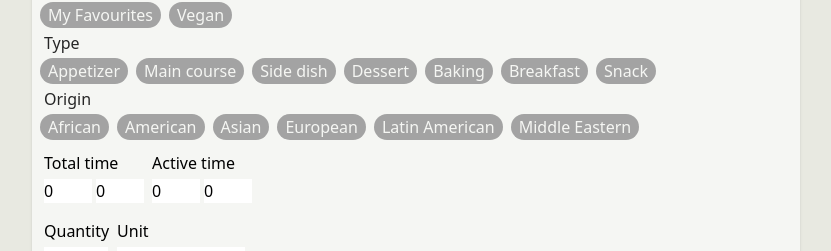
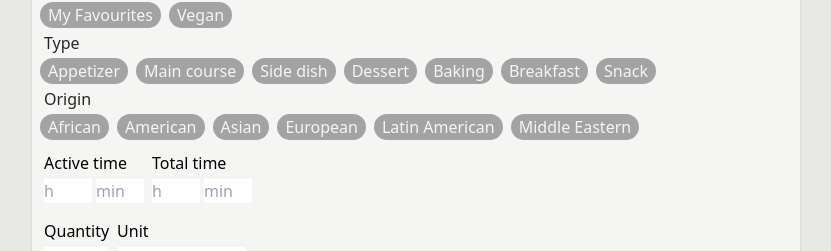
Before and after one commit to niluhaze/My-Recipe-Manager, a React (Vite) app in the folder frontend/: page /edit in a window 1280 px wide. Shown: the part 823-1074 px from the top of the page, without its empty margins (224-1055 px from the left). Built offline with nearby package versions, Linux system fonts and the light colour scheme.

Commit message:
edit: moved get defaults for time and slight tweak

```diff
--- a/frontend/src/pages/Edit.jsx
+++ b/frontend/src/pages/Edit.jsx
@@ -5,13 +5,14 @@
 */
 
 // specify imports
-import React, { useEffect, useState } from "react";
+import React, { useState } from "react";
 import { Navigate, useNavigate } from "react-router-dom";
 import { useMutation, useQueryClient } from "@tanstack/react-query";
 import axios from "axios";
 import TextareaAutosize from "react-textarea-autosize";
 import ImageUpload from "/src/components/ImageUpload";
-import { minutesToHoursMinutes } from "../scripts/time";
+import { getValue, getValueTags } from "../scripts/getValue";
+import { getValueHoursMinutes } from "../scripts/getValueHoursMinutes";
 import allTags from "/src/assets/tags.json";
 
 export const Edit = ({ existingData = {} }) => {
@@ -26,7 +27,8 @@ export const Edit = ({ existingData = {} }) => {
     defaultImage = existingData.image !== "" ? existingData.image : null;
   }
 
-  console.log("title:", existingData.recipeName);
+  // get json of default values for active/total time entries
+  const cookTime = getValueHoursMinutes(existingData, isEditExisting);
 
   const [image, setImage] = useState(defaultImage); // stores image from ImageUpload
   const [isButtonDisabled, setIsButtonDisabled] = useState(false); // stores whether submit button is disabled or not
@@ -102,24 +104,7 @@ export const Edit = ({ existingData = {} }) => {
     deleteRecipe.mutate();
   };
 
-  // used for setting value prop of the form inputs
-  // get a value from existing recipe data if it is defined, else return a default value
-  const getValue = (valueKey, defaultValue = null) => {
-    if (existingData[valueKey] != undefined) {
-      return existingData[valueKey];
-    }
-    return defaultValue;
-  };
-
-  // same as previous function but intended to get active status for tag checkboxes
-  // checks if given tag value is
-  const getValueTags = (tag, defaultValue = false) => {
-    // if not editing existing, return default value
-    if (!isEditExisting) return defaultValue;
-    // if tag included in existing data return true, else false
-    return existingData.tags.includes(tag);
-  };
-
+  // if recipe was successfully updated, navigate to its page
   if (postRecipe.isSuccess) {
     return <Navigate to={"/recipe/" + postRecipe.data.data.urlName} />;
   }
@@ -142,7 +127,7 @@ export const Edit = ({ existingData = {} }) => {
             name="recipeName"
             id="recipeName"
             className="w-full text-3xl"
-            defaultValue={getValue("recipeName")}
+            defaultValue={getValue({ data: existingData, key: "recipeName" })}
             minRows={1}
           />
         </div>
@@ -172,7 +157,10 @@ export const Edit = ({ existingData = {} }) => {
                     name="tags"
                     id={"id-" + tag}
                     value={tag}
-                    defaultChecked={getValueTags(tag)}
+                    defaultChecked={getValueTags({
+                      tagArray: existingData.tags,
+                      tag: tag,
+                    })}
                   />
                   <label
                     className="px-2 py-[2px] rounded-full bg-neutral-400 text-components peer-checked/check:bg-primary"
@@ -191,6 +179,33 @@ export const Edit = ({ existingData = {} }) => {
         <div className="flex flex-col gap-4">
           {/* Time wrapper */}
           <div className="flex gap-2">
+            {/* Active Time */}
+            <div className="flex flex-col gap-1">
+              <label htmlFor="cookTimeActiveMinutes">Active time</label>
+              <div className="flex gap-1">
+                <input
+                  type="number"
+                  name="cookTimeActiveHours"
+                  id="cookTimeActiveHours"
+                  placeholder="h"
+                  min={0}
+                  max={990}
+                  className="w-12 no-arrows"
+                  defaultValue={cookTime.activeHours}
+                />
+                <input
+                  required
+                  type="number"
+                  name="cookTimeActiveMinutes"
+                  id="cookTimeActiveMinutes"
+                  placeholder="min"
+                  min={0}
+                  max={240}
+                  className="w-12 no-arrows"
+                  defaultValue={cookTime.activeMinutes}
+                />
+              </div>
+            </div>
             {/* Total Time */}
             <div className="flex flex-col gap-1">
               <label htmlFor="cookTimeTotalMinutes">Total time</label>
@@ -203,9 +218,7 @@ export const Edit = ({ existingData = {} }) => {
                   min={0}
                   max={990}
                   className="w-12 no-arrows"
-                  defaultValue={
-                    minutesToHoursMinutes(getValue("cookTimeTotal")).hours
-                  }
+                  defaultValue={cookTime.totalHours}
                 />
                 <input
                   type="number"
@@ -215,40 +228,7 @@ export const Edit = ({ existingData = {} }) => {
                   min={0}
                   max={240}
                   className="w-12 no-arrows"
-                  defaultValue={
-                    minutesToHoursMinutes(getValue("cookTimeTotal")).minutes
-                  }
-                />
-              </div>
-            </div>
-            {/* Active Time */}
-            <div className="flex flex-col gap-1">
-              <label htmlFor="cookTimeActiveMinutes">Active time</label>
-              <div className="flex gap-1">
-                <input
-                  type="number"
-                  name="cookTimeActiveHours"
-                  id="cookTimeActiveHours"
-                  placeholder="h"
-                  min={0}
-                  max={990}
-                  className="w-12 no-arrows"
-                  defaultValue={
-                    minutesToHoursMinutes(getValue("cookTimeActive")).hours
-                  }
-                />
-                <input
-                  required
-                  type="number"
-                  name="cookTimeActiveMinutes"
-                  id="cookTimeActiveMinutes"
-                  placeholder="min"
-                  min={0}
-                  max={240}
-                  className="w-12 no-arrows"
-                  defaultValue={
-                    minutesToHoursMinutes(getValue("cookTimeActive")).minutes
-                  }
+                  defaultValue={cookTime.totalMinutes}
                 />
               </div>
             </div>
@@ -267,7 +247,7 @@ export const Edit = ({ existingData = {} }) => {
                 min={0}
                 max={9999}
                 className="w-16"
-                defaultValue={getValue("quantity")}
+                defaultValue={getValue({ data: existingData, key: "quantity" })}
               />
             </div>
             <div className="flex flex-col gap-1">
@@ -279,7 +259,11 @@ export const Edit = ({ existingData = {} }) => {
                 name="quantityUnit"
                 id="quantityUnit"
                 placeholder="Portions"
-                defaultValue={getValue("quantitiy", "Portions")}
+                defaultValue={getValue({
+                  data: existingData,
+                  key: "quantityUnit",
+                  defaultValue: "Portions",
+                })}
                 className="w-32"
               />
             </div>
@@ -312,7 +296,7 @@ export const Edit = ({ existingData = {} }) => {
             name="ingredients"
             id="ingredients"
             rows="128"
-            defaultValue={getValue("ingredients")}
+            defaultValue={getValue({ data: existingData, key: "ingredients" })}
             minRows={8}
             className="w-full"
           />
@@ -327,7 +311,7 @@ export const Edit = ({ existingData = {} }) => {
             id="body"
             className="w-full"
             rows="128"
-            defaultValue={getValue("body")}
+            defaultValue={getValue({ data: existingData, key: "body" })}
             minRows={8}
           />
         </div>
--- /dev/null
+++ b/frontend/src/scripts/getValueHoursMinutes.jsx
@@ -0,0 +1,32 @@
+/*
+  Outputs the default values for the active/total time fields on the edit page.
+*/
+
+import { getValue } from "./getValue";
+import { minutesToHoursMinutes } from "./time";
+
+export const getValueHoursMinutes = (data, isEditExisting) => {
+  // if editing existing, return empty json, leaving entries undefined
+  if (!isEditExisting) return {};
+
+  // get minute and hour data in json form
+  const cookTimeActive = minutesToHoursMinutes(
+    getValue({
+      data: data,
+      key: "cookTimeActive",
+    })
+  );
+  const cookTimeTotal = minutesToHoursMinutes(
+    getValue({
+      data: data,
+      key: "cookTimeTotal",
+    })
+  );
+
+  return {
+    activeHours: cookTimeActive.hours,
+    activeMinutes: cookTimeActive.minutes,
+    totalHours: cookTimeTotal.hours,
+    totalMinutes: cookTimeTotal.minutes,
+  };
+};
```
